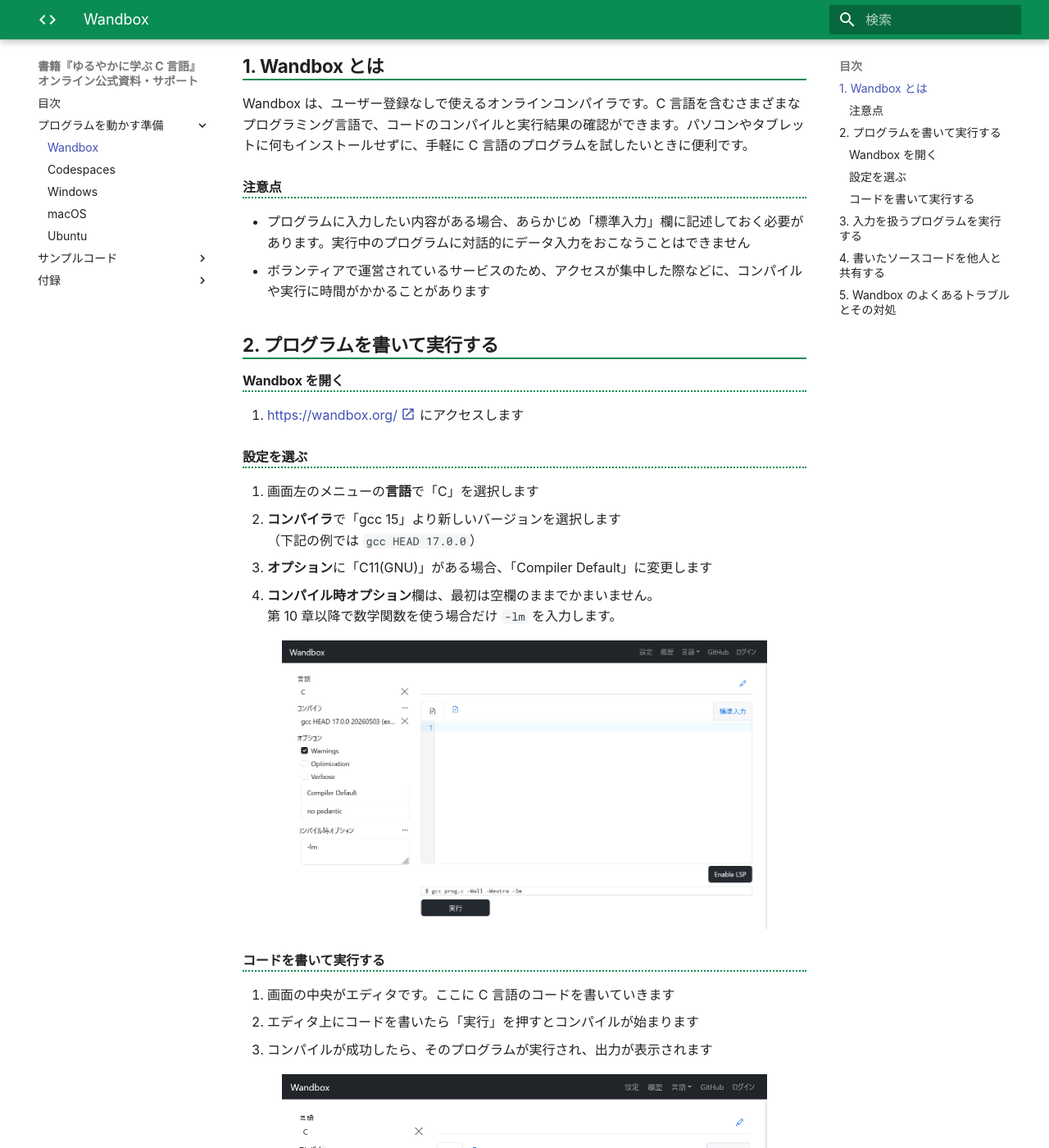
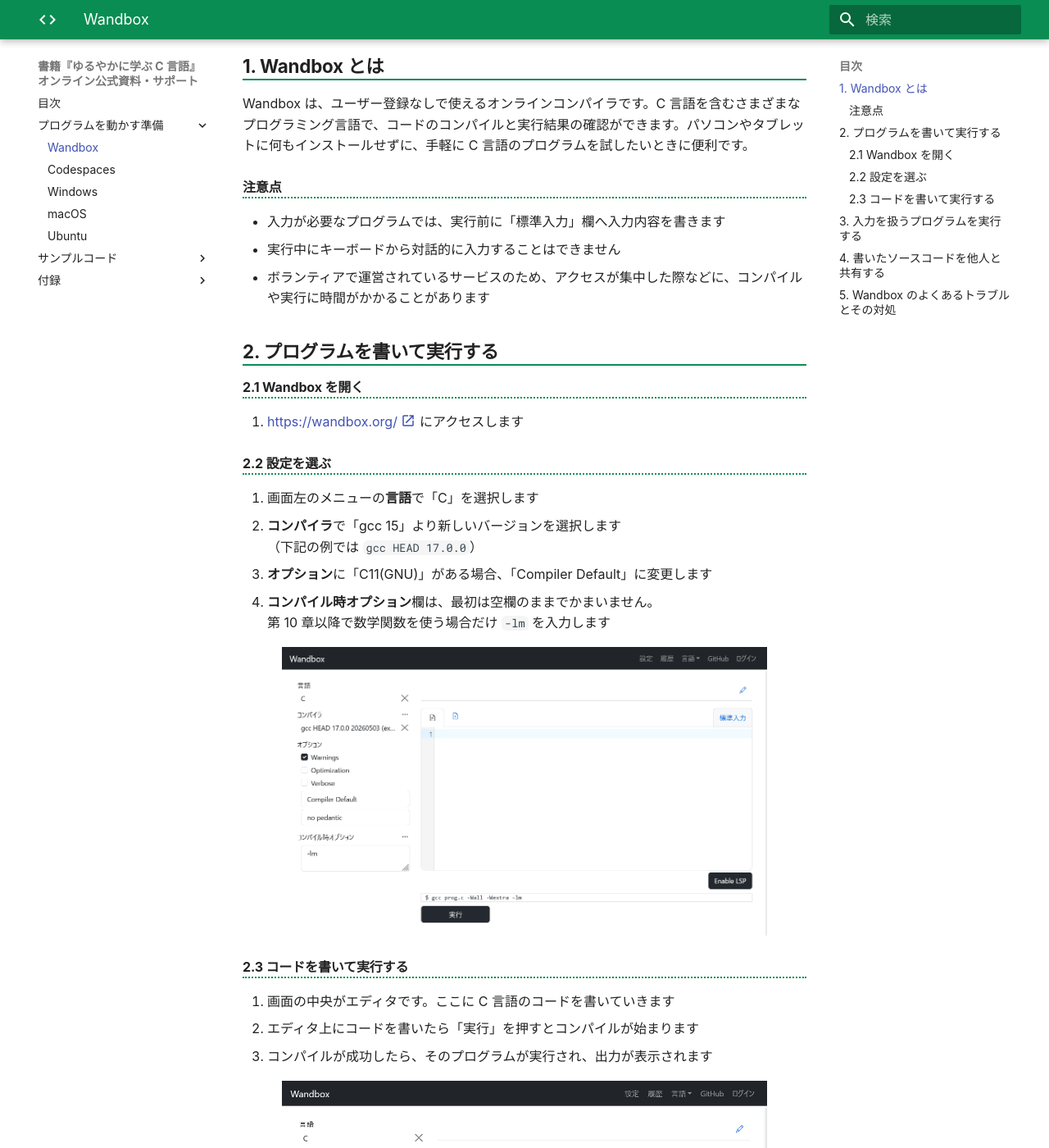
Before and after one commit to yuruyaka-c/yuruyaka-c.github.io, an MkDocs documentation site: the page built from docs/setup/wandbox.md, in a window 1280 px wide and 1400 px high, scrolled down 557 px. Shown: the whole window at 82% size. Built offline with MkDocs 1.6.1 and Material for MkDocs 9.7.7, drawn with Linux system fonts in a browser that asks for light colours; nearby versions of some CDN libraries; some web fonts are replaced; some of the changed text lies outside the part shown.

Commit message:
Update wandbox.md

````diff
--- a/docs/setup/wandbox.md
+++ b/docs/setup/wandbox.md
@@ -15,28 +15,29 @@
 Wandbox は、ユーザー登録なしで使えるオンラインコンパイラです。C 言語を含むさまざまなプログラミング言語で、コードのコンパイルと実行結果の確認ができます。パソコンやタブレットに何もインストールせずに、手軽に C 言語のプログラムを試したいときに便利です。
 
 ### 注意点
-- プログラムに入力したい内容がある場合、あらかじめ「標準入力」欄に記述しておく必要があります。実行中のプログラムに対話的にデータ入力をおこなうことはできません
+- 入力が必要なプログラムでは、実行前に「標準入力」欄へ入力内容を書きます
+- 実行中にキーボードから対話的に入力することはできません
 - ボランティアで運営されているサービスのため、アクセスが集中した際などに、コンパイルや実行に時間がかかることがあります
 
 ## 2. プログラムを書いて実行する
 
-### Wandbox を開く
+### 2.1 Wandbox を開く
 1. [https://wandbox.org/ :material-open-in-new:](https://wandbox.org/) にアクセスします
 
-### 設定を選ぶ
+### 2.2 設定を選ぶ
 1. 画面左のメニューの**言語**で「C」を選択します
-1. **コンパイラ**で「gcc 15」より新しいバージョンを選択します
+2. **コンパイラ**で「gcc 15」より新しいバージョンを選択します
 （下記の例では `gcc HEAD 17.0.0`）
-1. **オプション**に「C11(GNU)」がある場合、「Compiler Default」に変更します
-1. **コンパイル時オプション**欄は、最初は空欄のままでかまいません。
-第 10 章以降で数学関数を使う場合だけ `-lm` を入力します。
+3. **オプション**に「C11(GNU)」がある場合、「Compiler Default」に変更します
+4. **コンパイル時オプション**欄は、最初は空欄のままでかまいません。
+第 10 章以降で数学関数を使う場合だけ `-lm` を入力します
 
 ![](../images/wandbox-1.png)
 
-### コードを書いて実行する
+### 2.3 コードを書いて実行する
 1. 画面の中央がエディタです。ここに C 言語のコードを書いていきます
-1. エディタ上にコードを書いたら「実行」を押すとコンパイルが始まります
-1. コンパイルが成功したら、そのプログラムが実行され、出力が表示されます
+2. エディタ上にコードを書いたら「実行」を押すとコンパイルが始まります
+3. コンパイルが成功したら、そのプログラムが実行され、出力が表示されます
 
 ![](../images/wandbox-2.png)
 
@@ -48,6 +49,10 @@
 	puts("Apple");
 	puts("Banana");
 }
+```
+```txt title="実行結果"
+Apple
+Banana
 ```
 
 
@@ -85,6 +90,11 @@
 ```txt title="標準入力欄の記入例"
 880 1000
 ```
+```txt title="実行結果"
+商品の価格（円）を入力してください >
+支払った金額（円）を入力してください >
+おつり: 120 円
+```
 
 
 ## 4. 書いたソースコードを他人と共有する
@@ -95,7 +105,7 @@
 
 ## 5. Wandbox のよくあるトラブルとその対処
 
-!!! question "正しいコードなのにエラーになる"
+!!! question "`cannot find -lm` と表示される"
 	- [エラーの例 :material-open-in-new:](https://wandbox.org/permlink/T6uhQj4LAGd29o0N){:target="_blank"}
 
 	```txt title="エラーメッセージ"
@@ -107,7 +117,7 @@
 	- 解決法: 「コンパイル時オプション」の欄を空にします
 
 
-!!! question "数学関数を使うとエラーになる"
+!!! question "`undefined reference to sqrt` と表示される"
 	- [エラーの例 :material-open-in-new:](https://wandbox.org/permlink/mDiQJjcXtJIqoZcV){:target="_blank"}
 
 	```txt title="エラーメッセージ"
````
